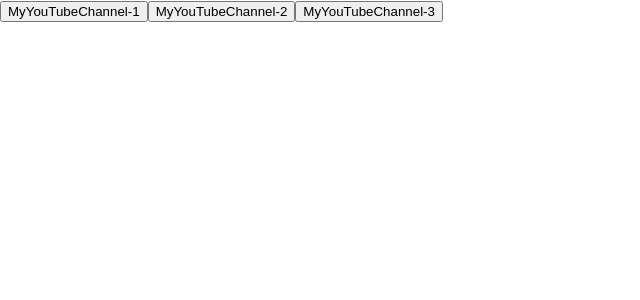
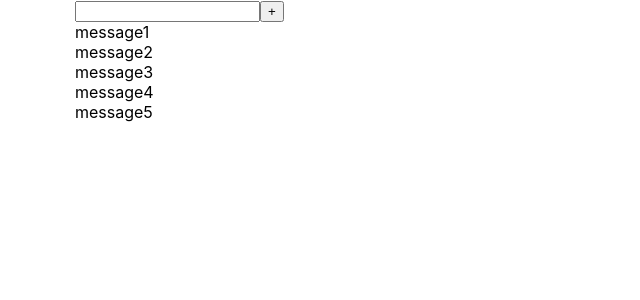
Before and after one commit to 0603anton/microtasks, a React (Create React App) app: page / in a window 1280 px wide. Shown: the top 300 px of the page, without its empty margins (0-640 px from the left). Built offline with nearby package versions, Linux system fonts and the light colour scheme.

Commit message:
input in progress

```diff
--- a/src/App.css
+++ b/src/App.css
@@ -1,5 +1,6 @@
 .App {
-  text-align: center;
+    text-align: left;
+    margin: 0 75px;
 }
 
 .App-logo {
--- a/src/App.tsx
+++ b/src/App.tsx
@@ -1,87 +1,31 @@
-import React from 'react';
+import React, {useState} from 'react';
 import './App.css';
-// import {Header} from './site/Header';
-// import {Body} from './site/Body';
-// import {Footer} from './site/Foooter';
-// import {NewComponent} from './site/NewComponent';
-// import {NewComponentTable} from './site/NewComponentTable';
-// import {MouseEvent} from 'react';
-import {Button} from "./components/Button";
 
-
-// const topCars = [
-//     {manufacturer: 'BMW', model: 'm5cs'},
-//     {manufacturer: 'Mercedes', model: 'e63s'},
-//     {manufacturer: 'Audi', model: 'rs6'},
-//     {manufacturer: 'BMW', model: 'm5cs'},
-//     {manufacturer: 'Mercedes', model: 'e63s'},
-//     {manufacturer: 'Audi', model: 'rs6'}
-// ]
+type MessageType = {
+    message: string
+}
 
 function App() {
-    //   const myFirstSubscriber = (event: MouseEvent<HTMLButtonElement>) => {
-    //      console.log(`Hello, my name is Vasya`)
-    //  }
-
-    //   const mySecondSubscriber = (event: MouseEvent<HTMLButtonElement>) => {
-    //    console.log(`Hello, my name is Ivan`)
-    //  }
-
-    // const onClickHandler = (name: string) => {
-    //     return console.log(name)
-    // }
-
-    // const foo1 = () => {
-    //     // ничего не передаём
-    //     console.log(100200)
-    // }
-    // const foo2 = (number: number) => {
-    //     return console.log(number)
-    // }
-
-    const Button1Foo = (subscriber:string,age:number) => {
-        console.log(subscriber, age)
-    }
-
-    const Button2Foo = (subscriber:string, age:number) => {
-        console.log(subscriber, age)
-    }
-    const Button3Foo = () => {
-        console.log("I`m stupid button")
-    }
+    const [message, setMessage] = useState<Array<MessageType>>([
+            {message: 'message1'},
+            {message: 'message2'},
+            {message: 'message3'},
+            {message: 'message4'},
+            {message: 'message5'}
+        ]
+    )
     return (
-        <>
-
-            <Button name={'MyYouTubeChannel-1'} callBack={()=>Button1Foo('I`m Vasya', 21)}/>
-            <Button name={'MyYouTubeChannel-2'} callBack={()=>Button2Foo('I`m Ivan',32 )}/>
-            <Button name={'MyYouTubeChannel-3'} callBack={Button3Foo}/>
-
-
-            {/*<button onClick={(event: MouseEvent<HTMLButtonElement>) => onClickHandler(`Vasya`)}>MyYouTubeChannel-1*/}
-            {/*</button>*/}
-            {/*<button onClick={(event: MouseEvent<HTMLButtonElement>) => onClickHandler(`Ivan`)}>MyYouTubeChannel-2*/}
-            {/*</button>*/}
-
-
-            <>
-                {/*<button onClick={() => {*/}
-                {/*    console.log(`Hello`)*/}
-                {/*}}>MyYouTubeChannel-1*/}
-                {/*</button>*/}
-                {/*<button onClick={(event: MouseEvent<HTMLButtonElement>) => onClickHandler(`Ivan`)}>MyYouTubeChannel-3*/}
-                {/*</button>*/}
-
-                {/*<button onClick={foo1}>1</button>*/}
-                {/*<button onClick={() => foo2(100200)}>2</button>*/}
-
-                {/*<br/>*/}
-                {/*<Header title={'NEW HEADER'}/>*/}
-                {/*<Body titleForBody={'NEW BODY'}/>*/}
-                {/*<Footer titleForFooter={'NEW FOOTER'}/>*/}
-                {/*<NewComponent cars={topCars}/>*/}
-                {/*<NewComponentTable anotherCars={topCars}/>*/}
-            </>
-        </>
+        <div className="App">
+            <div>
+                <input/>
+                <button>+</button>
+            </div>
+            {message.map((el: MessageType, index: number) => {
+                return (
+                    <div key={index}>{el.message}</div>
+                )
+            })}
+        </div>
     );
 }
 
```
Lines whose indentation alone changed are shown as unchanged.
